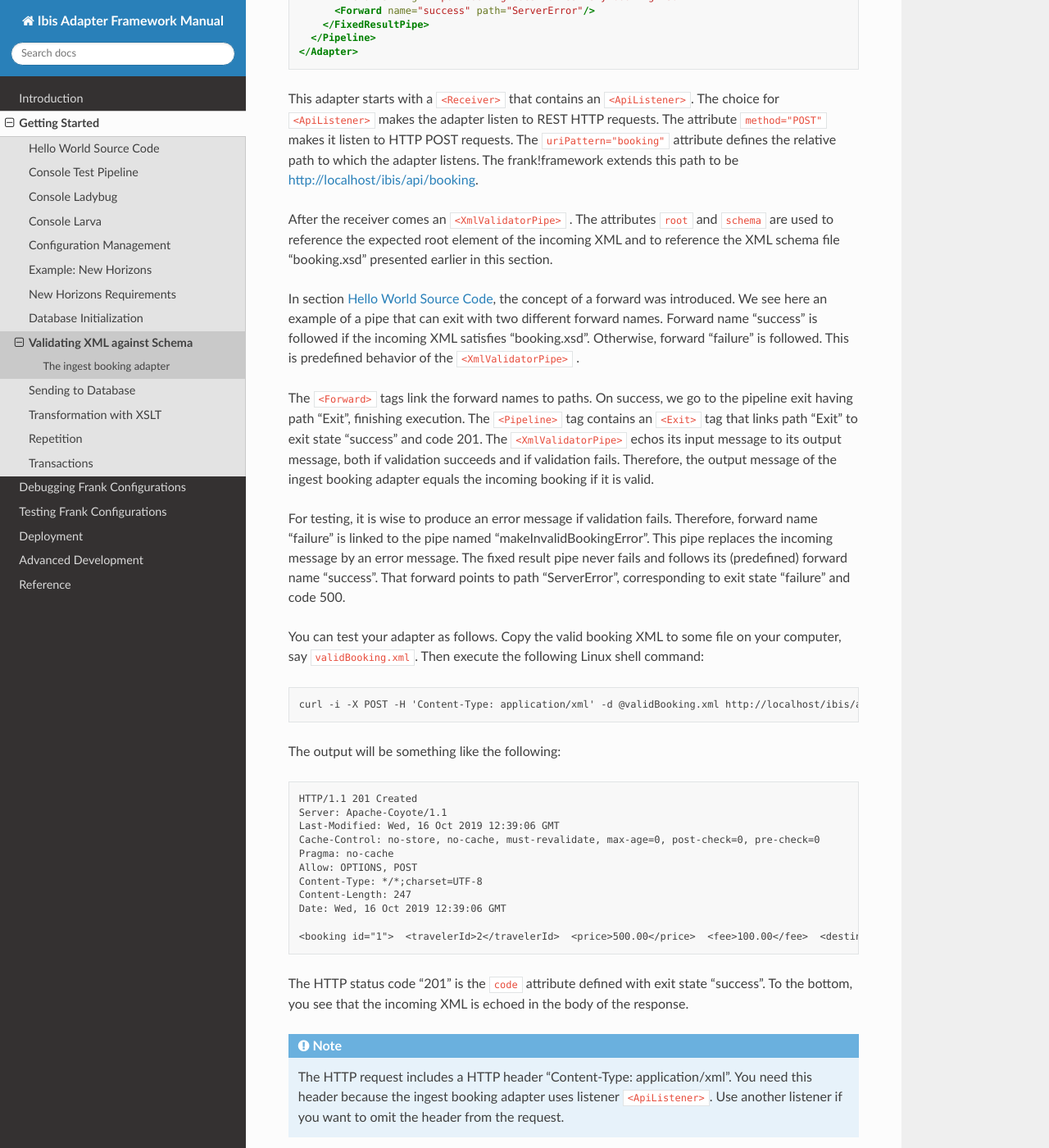
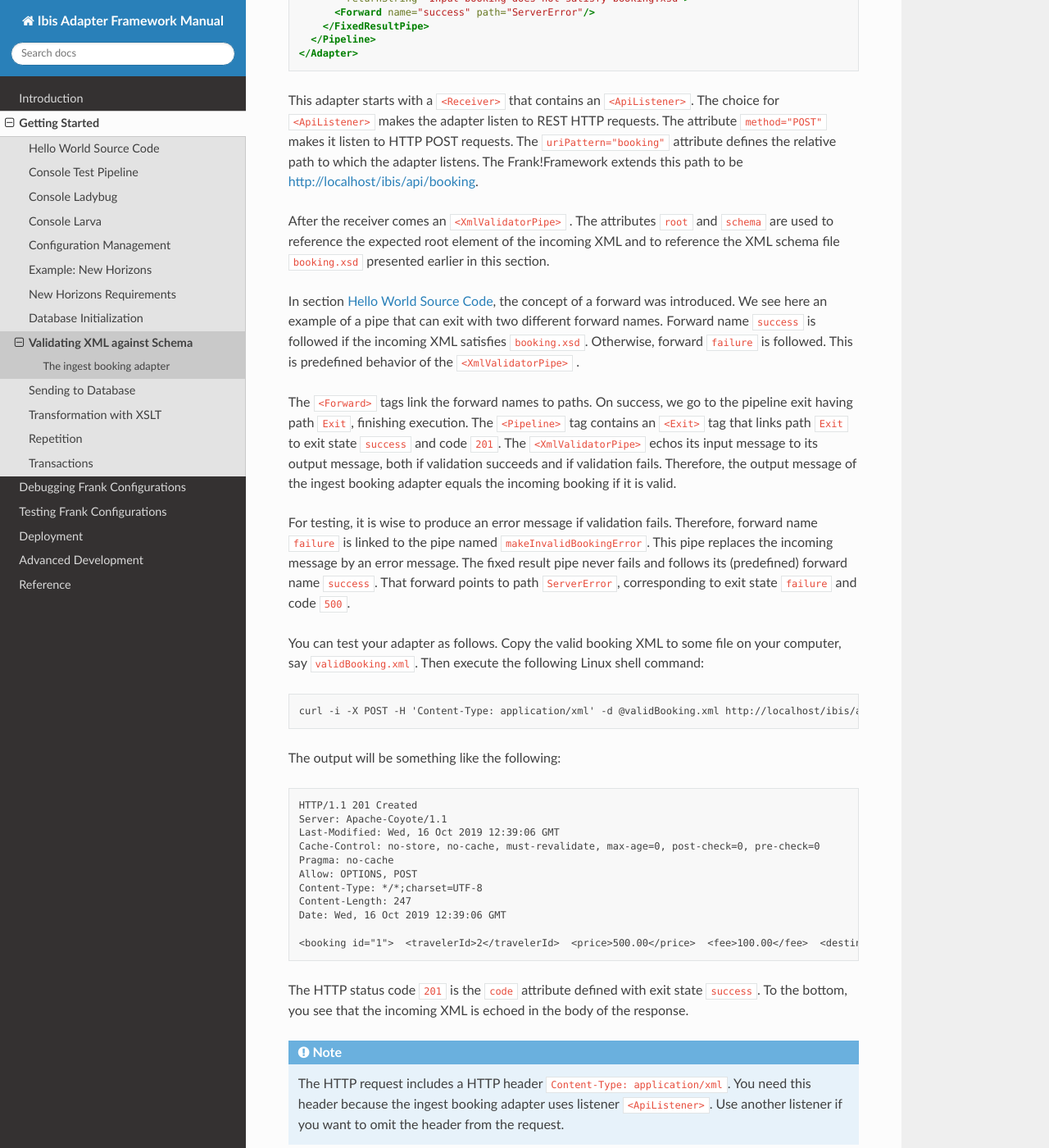
Before and after one commit to frankframework/frank-manual, a Sphinx documentation site: the page built from docs/source/gettingStarted/horizonsValidateBooking.rst, in a window 1280 px wide and 1400 px high, scrolled down 972 px. Shown: the whole window at 82% size. Built offline with Sphinx 7.4.7 and the Read the Docs theme 2.0.0, drawn with Linux system fonts in a browser that asks for light colours; some of the changed text lies outside the part shown.

```diff
--- a/docs/source/gettingStarted/horizonsValidateBooking.rst
+++ b/docs/source/gettingStarted/horizonsValidateBooking.rst
@@ -18,12 +18,12 @@ Before doing something with a booking XML, the ingest booking adapter
 should check that this document is valid.
 This can be done using an XML Schema, see
 https://www.w3schools.com/xml/schema_intro.asp. You can make a document
-"<project directory>/configurations/NewHorizons/booking.xsd" and give it the following contents:
+``<project directory>/configurations/NewHorizons/booking.xsd`` and give it the following contents:
 
 .. literalinclude:: ../../../src/gettingStarted/configurations/NewHorizons/booking.xsd
    :language: xml
 
-The frank!framework defines a pipe that checks the incoming message against
+The Frank!Framework defines a pipe that checks the incoming message against
 an XML Schema. Using this pipe, we can can produce an intermediate version
 of the file AdapterIngestBooking.xml:
 
@@ -58,33 +58,33 @@ This adapter starts with a ``<Receiver>`` that contains an ``<ApiListener>``.
 The choice for ``<ApiListener>`` makes the adapter listen to REST HTTP requests. The attribute
 ``method="POST"`` makes it listen to HTTP POST requests. The ``uriPattern="booking"`` attribute
 defines the relative path to which the adapter listens.
-The frank!framework extends this path to be http://localhost/ibis/api/booking.
+The Frank!Framework extends this path to be http://localhost/ibis/api/booking.
 
 After the receiver comes an ``<XmlValidatorPipe>`` . The attributes ``root`` and
 ``schema`` are used to reference the expected root element of the incoming
-XML and to reference the XML schema file "booking.xsd" presented earlier
+XML and to reference the XML schema file ``booking.xsd`` presented earlier
 in this section.
 
 In section :ref:`helloIbis`, the concept of a forward was introduced.
 We see here an example of a pipe that can exit with two different
-forward names. Forward name "success" is followed if the incoming XML
-satisfies "booking.xsd". Otherwise, forward "failure" is followed.
+forward names. Forward name ``success`` is followed if the incoming XML
+satisfies ``booking.xsd``. Otherwise, forward ``failure`` is followed.
 This is predefined behavior of the ``<XmlValidatorPipe>`` .
 
 The ``<Forward>`` tags link the forward names to paths. On success,
-we go to the pipeline exit having path "Exit", finishing execution.
+we go to the pipeline exit having path ``Exit``, finishing execution.
 The ``<Pipeline>`` tag contains an ``<Exit>`` tag that links
-path "Exit" to exit state "success" and code 201. The ``<XmlValidatorPipe>`` echos
+path ``Exit`` to exit state ``success`` and code ``201``. The ``<XmlValidatorPipe>`` echos
 its input message to its output message, both if validation succeeds and
 if validation fails. Therefore, the output
 message of the ingest booking adapter equals the incoming booking if it is valid.
 
 For testing, it is wise to produce an error message if validation fails.
-Therefore, forward name "failure" is linked to the pipe named
-"makeInvalidBookingError". This pipe replaces the incoming message
+Therefore, forward name ``failure`` is linked to the pipe named
+``makeInvalidBookingError``. This pipe replaces the incoming message
 by an error message. The fixed result pipe never fails and
-follows its (predefined) forward name "success". That forward points to
-path "ServerError", corresponding to exit state "failure" and code 500.
+follows its (predefined) forward name ``success``. That forward points to
+path ``ServerError``, corresponding to exit state ``failure`` and code ``500``.
 
 You can test your adapter as follows. Copy the valid booking XML to some file
 on your computer, say ``validBooking.xml``. Then execute the following
@@ -106,19 +106,19 @@ The output will be something like the following: ::
 
   <booking id="1">  <travelerId>2</travelerId>  <price>500.00</price>  <fee>100.00</fee>  <destination hostId="3" productId="4">    <price>400.00</price>    <startDate>2018-12-27</startDate>    <endDate>2019-01-02</endDate>  </destination></booking>
 
-The HTTP status code "201" is the ``code`` attribute defined with exit state "success".
+The HTTP status code ``201`` is the ``code`` attribute defined with exit state ``success``.
 To the bottom, you see that the incoming XML is echoed in the body of the response.
 
 .. NOTE::
 
-   The HTTP request includes a HTTP header "Content-Type: application/xml". You need
+   The HTTP request includes a HTTP header ``Content-Type: application/xml``. You need
    this header because the ingest booking adapter uses listener ``<ApiListener>``. Use
    another listener if you want to omit the header from the request.
 
 .. NOTE::
 
-   The exit path "Exit" corresponds to code 201 and state "success". This exit
-   state "success" does not appear in the HTTP response. You can see it
+   The exit path ``Exit`` corresponds to code ``201`` and state ``success``. This exit
+   state ``success`` does not appear in the HTTP response. You can see it
    if you use the "Test Pipeline" page in the console, see section
    :ref:`helloTestPipeline`.
 
@@ -141,8 +141,8 @@ This results in the following output: ::
 
   Input booking does not satisfy booking.xsd
 
-From the HTTP status code 500, we see that processing exited with exit state
-"failure". This exit state has path "ServerError", which is reached through
-the pipe named "makeInvalidBookingError". The adapter thus detected that
-the incoming message did not satisfy XML schema "booking.xsd". This is also
+From the HTTP status code ``500``, we see that processing exited with exit state
+``failure``. This exit state has path ``ServerError``, which is reached through
+the pipe named ``makeInvalidBookingError``. The adapter thus detected that
+the incoming message did not satisfy XML schema ``booking.xsd``. This is also
 clear from the body of the HTTP response.
```
